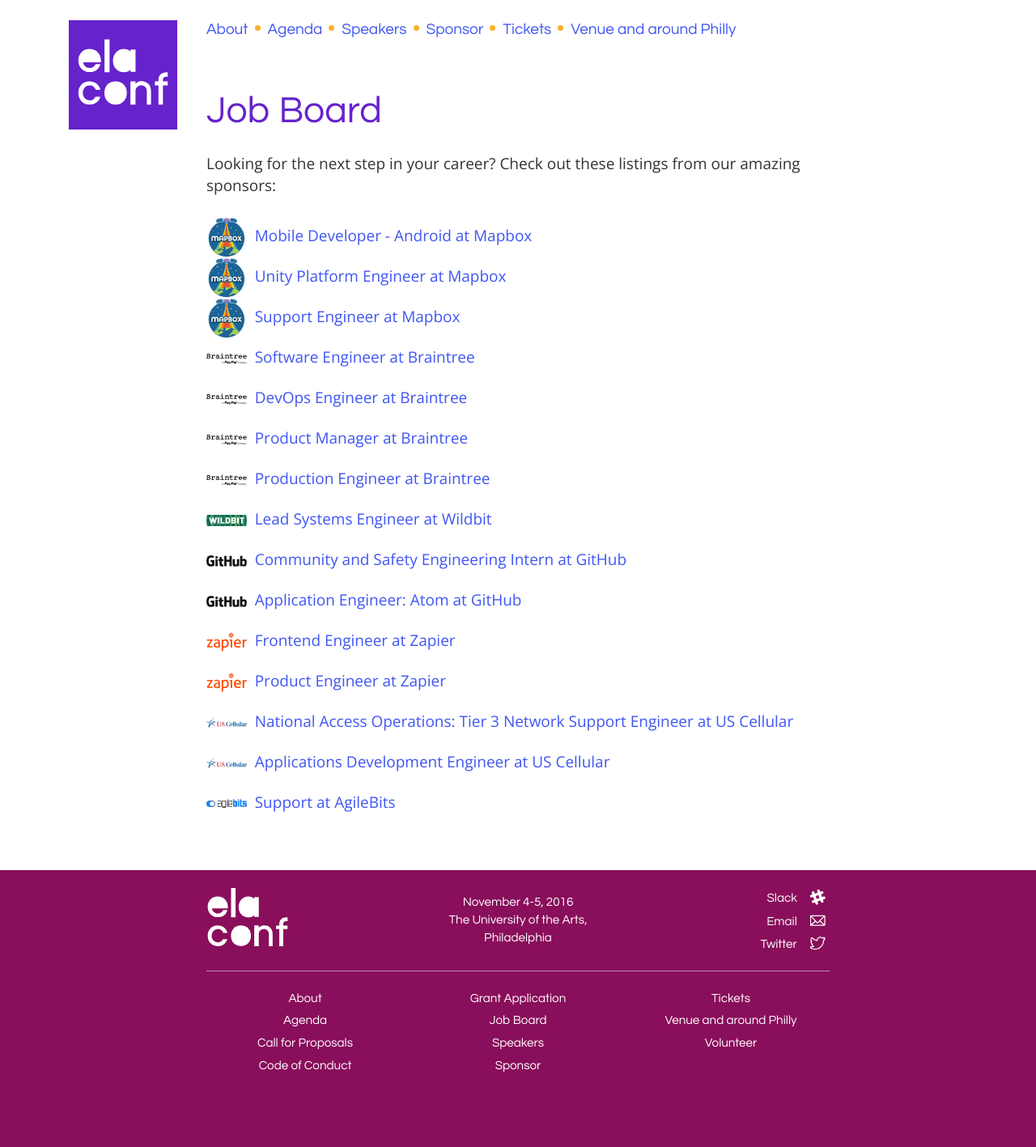
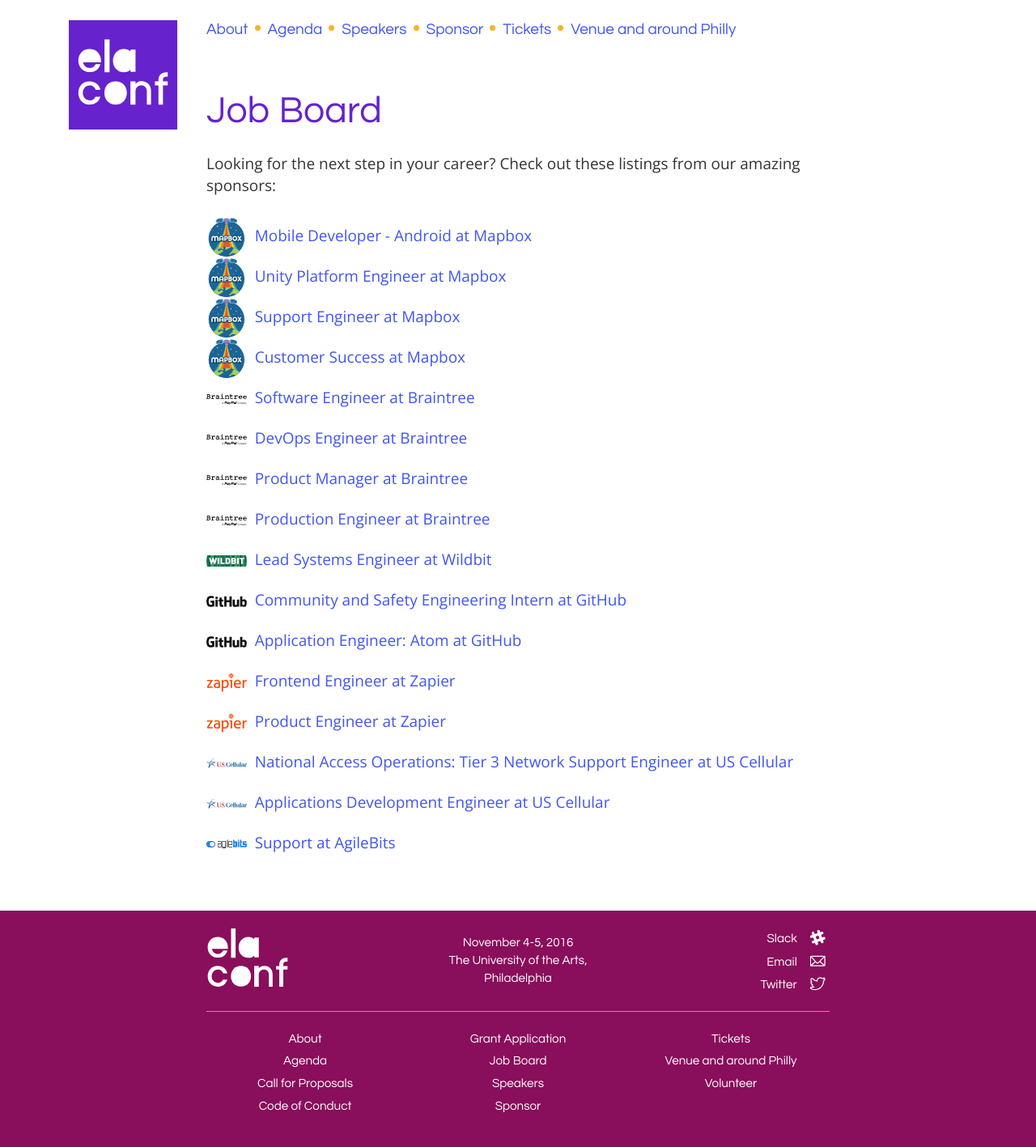
Before and after one commit to elaconf/elaconf.github.io, a Jekyll site: the page built from jobs/index.md, in a window 1280 px wide. Shown: the whole page at 81% size. Built offline with Jekyll 4.4.1, drawn with Linux system fonts in a browser that asks for light colours; before the commit the page ends 1367 px from its top, so only the background shows below that.

Commit message:
adds mapbox job

```diff
--- a/_data/jobs.yml
+++ b/_data/jobs.yml
@@ -11,6 +11,11 @@
 - position: Support Engineer
   company: Mapbox
   link: https://www.mapbox.com/jobs/254440/
+  image: mapbox.svg
+
+- position: Customer Success
+  company: Mapbox
+  link: https://www.mapbox.com/jobs/486973/
   image: mapbox.svg
 
 - position: Software Engineer
```
